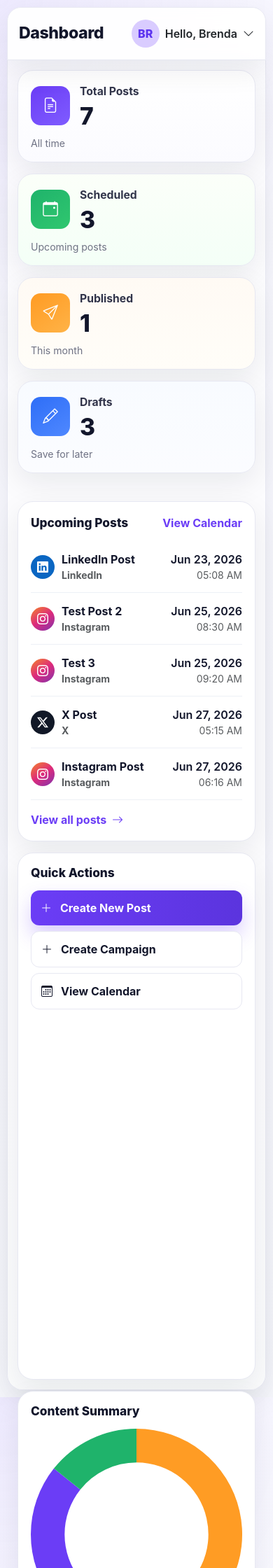
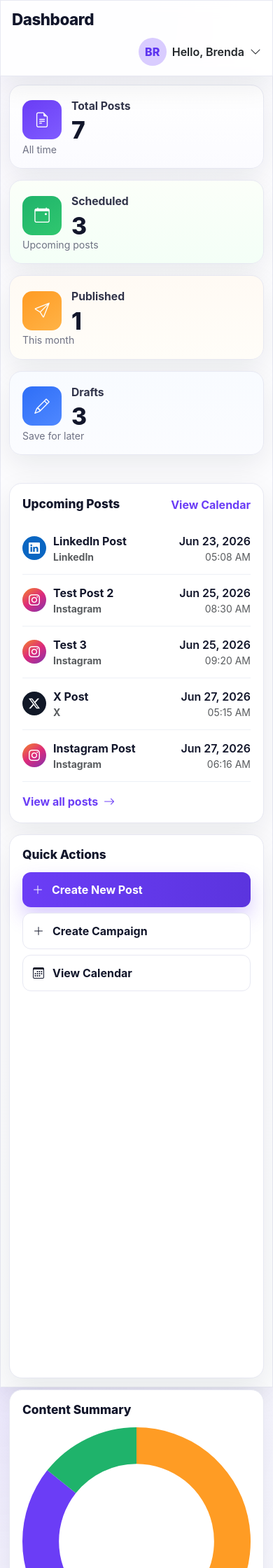
Before and after one commit to sambangbrenda/social-media-content-planner, a Flask app: page / in a window 390 px wide. Shown: the top 2240 px of the page at 70% size. Run offline with Flask 3, Linux system fonts and the light colour scheme; a user stored in the database is signed in.

Commit message:
Update README and responsive styling

```diff
--- a/app/static/css/style.css
+++ b/app/static/css/style.css
@@ -727,3 +727,217 @@ html[data-theme="dark"] .dropdown-item:hover {
   color: #111827 !important;
   opacity: 1;
 }
+
+/* =========================================================
+   AUTH PAGE CLEANUP / MOBILE FIXES
+   ========================================================= */
+
+/* Make the brand title readable on auth pages */
+.auth-hero .brand,
+.auth-hero .brand span,
+.auth-hero .brand i {
+  color: #111827 !important;
+  opacity: 1 !important;
+}
+
+/* Strengthen the auth page split layout */
+.auth-page {
+  overflow-x: hidden;
+}
+
+.auth-card {
+  grid-template-columns: 1.05fr 0.95fr;
+}
+
+.auth-hero {
+  min-width: 0;
+}
+
+.auth-panel {
+  min-width: 0;
+}
+
+.auth-form {
+  min-width: 0;
+}
+
+/* Better dropdown/profile look on all themes */
+.dropdown-toggle::after {
+  display: none;
+}
+
+.dropdown-menu {
+  border-radius: 16px;
+  padding: 8px;
+  border: 1px solid #e7e8f2;
+  box-shadow: 0 14px 40px rgba(18, 22, 43, 0.12);
+}
+
+.dropdown-item {
+  border-radius: 12px;
+  padding: 10px 14px;
+  font-weight: 600;
+}
+
+.dropdown-item:hover {
+  background: #f4f1ff;
+}
+
+/* Mobile responsiveness */
+@media (max-width: 1100px) {
+  .app-shell {
+    grid-template-columns: 1fr;
+  }
+
+  .sidebar {
+    display: none;
+  }
+
+  .auth-card {
+    grid-template-columns: 1fr;
+    min-height: auto;
+  }
+
+  .auth-hero {
+    display: none;
+  }
+
+  .auth-panel {
+    padding: 20px;
+  }
+
+  .auth-form {
+    max-width: 100%;
+  }
+}
+
+@media (max-width: 992px) {
+  .auth-hero h1 {
+    font-size: 2rem;
+  }
+
+  .auth-hero p {
+    max-width: 100%;
+  }
+}
+
+@media (max-width: 768px) {
+  body {
+    overflow-x: hidden;
+  }
+
+  .main-panel {
+    padding: 0;
+  }
+
+  .topbar {
+    border-radius: 0;
+    padding: 14px 16px;
+    height: auto;
+    flex-direction: column;
+    align-items: flex-start;
+    gap: 12px;
+  }
+
+  .topbar-right {
+    width: 100%;
+    justify-content: flex-end;
+    flex-wrap: wrap;
+  }
+
+  .content-wrap {
+    border-radius: 0;
+    padding: 12px;
+  }
+
+  .auth-page {
+    padding: 0;
+    min-height: 100vh;
+  }
+
+  .auth-card {
+    border-radius: 0;
+    box-shadow: none;
+    border: 0;
+    min-height: 100vh;
+  }
+
+  .auth-panel {
+    padding: 16px;
+  }
+
+  .auth-form {
+    padding: 22px 18px;
+    border-radius: 18px;
+  }
+
+  .page-title {
+    font-size: 1.4rem;
+  }
+
+  .cardx,
+  .section-card,
+  .form-card {
+    border-radius: 18px;
+  }
+
+  .stat-card {
+    min-height: auto;
+  }
+
+  .table-responsive {
+    font-size: 0.95rem;
+  }
+
+  .dropdown-menu {
+    min-width: 240px;
+  }
+}
+
+/* Dark theme improvements */
+html[data-theme="dark"] .auth-hero .brand,
+html[data-theme="dark"] .auth-hero .brand span,
+html[data-theme="dark"] .auth-hero .brand i {
+  color: #ffffff !important;
+}
+
+html[data-theme="dark"] .auth-hero {
+  background: linear-gradient(180deg, #10162a 0%, #0f1220 100%);
+}
+
+html[data-theme="dark"] .auth-form {
+  background: #151a2d;
+  border-color: #27304a;
+}
+
+html[data-theme="dark"] .auth-hero p,
+html[data-theme="dark"] .auth-copy {
+  color: #b6bdd3;
+}
+
+html[data-theme="dark"] .auth-art {
+  background: linear-gradient(180deg, #12172a 0%, #151a2d 100%);
+  border-color: #27304a;
+}
+
+html[data-theme="dark"] .auth-art-box {
+  background: #0f1426;
+  border: 1px solid #27304a;
+}
+
+html[data-theme="dark"] .auth-art-text {
+  color: #e9ecf5;
+}
+
+html[data-theme="dark"] .dropdown-menu {
+  background: #151a2d;
+  border-color: #27304a;
+}
+
+html[data-theme="dark"] .dropdown-item {
+  color: #e9ecf5;
+}
+
+html[data-theme="dark"] .dropdown-item:hover {
+  background: #20273f;
+}
```
Also changed, not shown: README.md.
